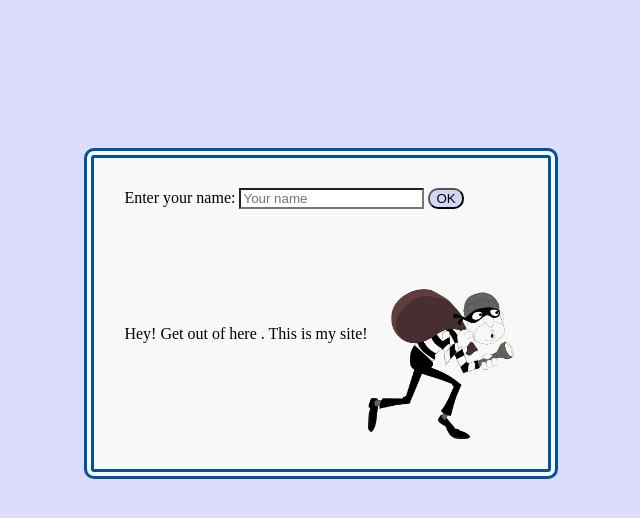
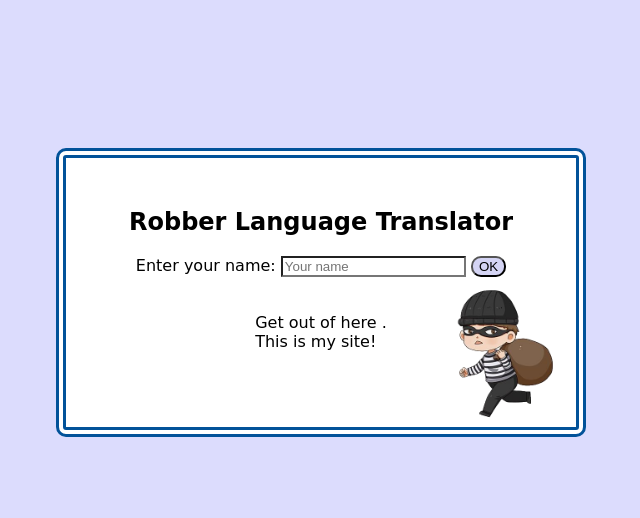
Before and after one commit to ed223bd/L1, a website with bundled scripts: page src/index.html in a window 1280 px wide. Both pictures are taken after a click on the button "OK". Shown: the whole page, without its empty margins (319-959 px from the left). Built offline with nearby package versions, Linux system fonts and the light colour scheme.

Commit message:
Final layout

```diff
--- a/src/css/styles.css
+++ b/src/css/styles.css
@@ -3,33 +3,48 @@ body {
   display: flex;
   align-items: center;
   justify-content: center;
+  font-family: cursive;
 }
 
 .mainBox {
+  display: flex;
+  align-items: center;
+  justify-content: center;
+  flex-direction: column;
   margin: 140px;
-  background-color: rgb(248, 248, 248);
+  background-color: rgb(255, 255, 255);
   height: fit-content;
-  max-width: fit-content;
+  min-width: 450px;
   padding: 30px;
   border-radius: 10px;
   border: double 10px;
   border-color: rgb(2, 82, 153);
-
+  position: relative;
 }
 
 .greetingBox {
   margin-top: 20px;
   display: none;
-  align-items: center;
-  justify-content: center;
+  min-height: 100px;
+  text-align: left;
+}
+
+#greetingText {
+    max-width: 200px;
+    white-space: pre-line;
 }
 
 #burglarImage {
-  margin-top: 60px;
-  background-image: url(../img/burglar.png);
+  display: none;
+  margin-top: 20px;
+  background-image: url(../img/small_robber.png);
   background-size: cover;
+  background-repeat: no-repeat;
   height: 150px;
   width: 150px;
+  position: absolute;
+  right: 0;
+  bottom: 0;
 }
 
 #nameInput {
--- a/src/index.html
+++ b/src/index.html
@@ -11,6 +11,7 @@
 
 <body>
   <div class="mainBox">
+    <h2>Robber Language Translator</h1>
     <div>
       <label for="name">Enter your name: </label>
       <input type="text" id="nameInput" placeholder="Your name">
@@ -20,8 +21,9 @@
     <div class="greetingBox">
       <!-- Shows the message from convertToGreeting method -->
       <p id="greetingText"></p>
-      <div id="burglarImage"></div>
     </div>
+
+    <div id="burglarImage"></div>
 
     <script type="module" src="js/index.js"></script>
   </div>
--- a/src/js/greeting.js
+++ b/src/js/greeting.js
@@ -21,7 +21,7 @@ class Greeting {
    */
   showGreeting (name) {
     const robberName = this.convertToRobberLanguage(name)
-    return `Hey! Get out of here ${robberName}. This is my site!`
+    return `Get out of here ${robberName}.\nThis is my site!`
   }
 
   /**
--- a/src/js/index.js
+++ b/src/js/index.js
@@ -16,4 +16,5 @@ button.addEventListener('click', (event) => {
   output.textContent = message
   // Makes greetingbox visible
   document.querySelector('.greetingBox').style.display = 'flex'
+  document.querySelector('#burglarImage').style.display = 'flex'
 })
```
Also changed, not shown: src/img/burglar.png (deleted), src/img/small_robber.png (added).
